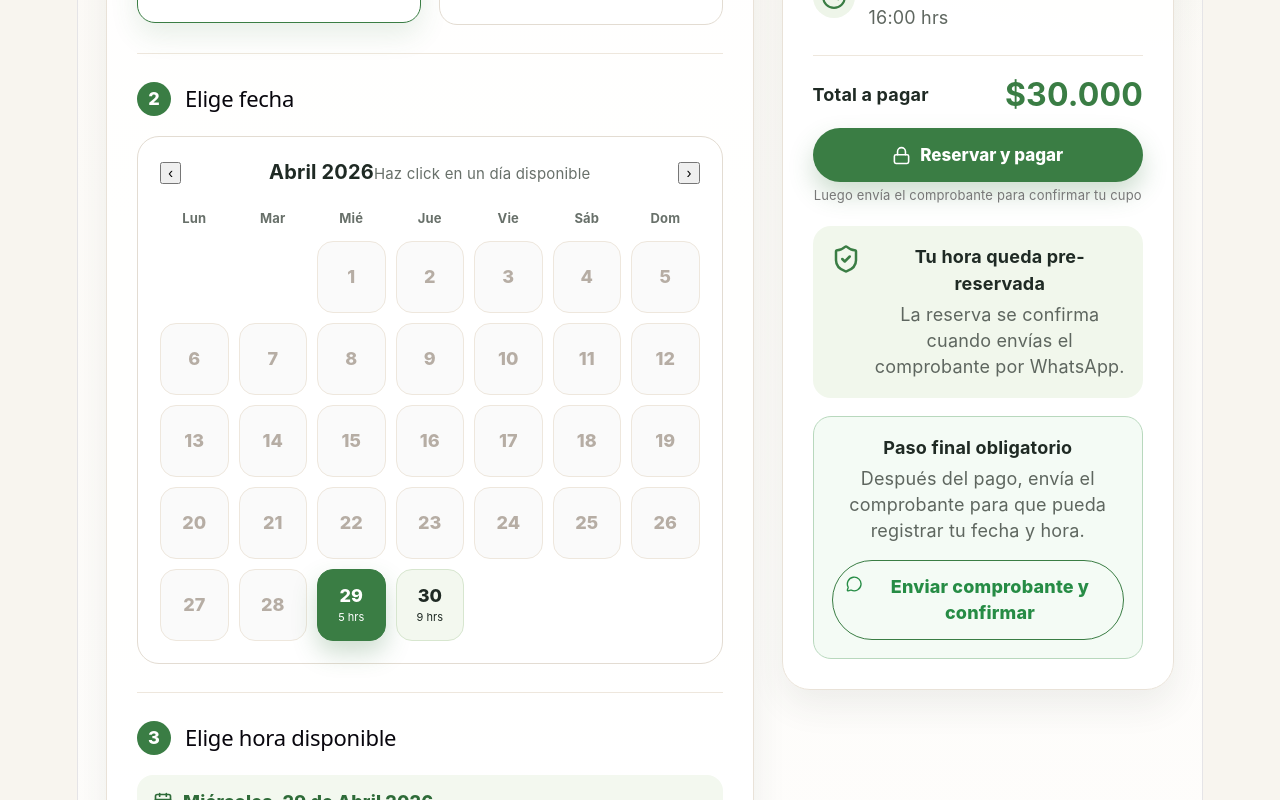
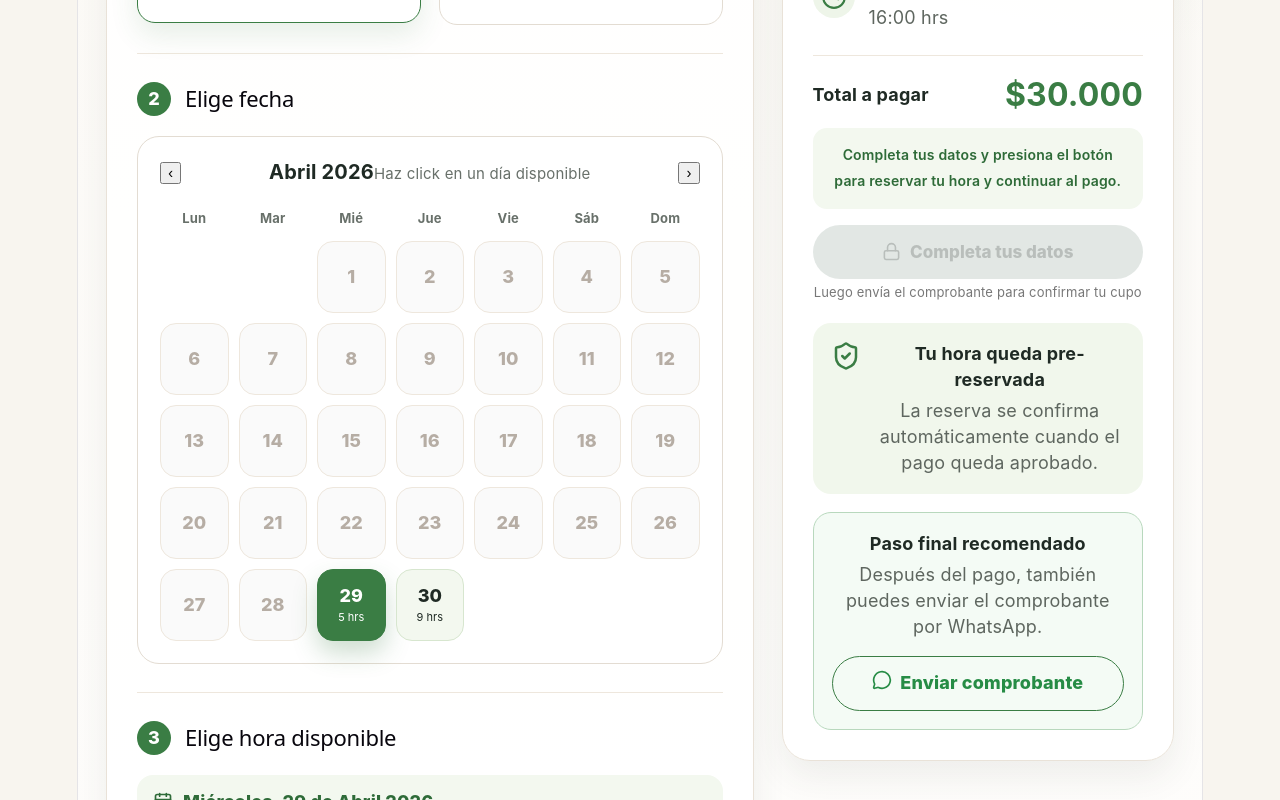
Before and after one commit to darling-rr/agenda-enfermera-metabolica, a React (Vite) app: page / in a window 1280 px wide. Shown: the part 800-1600 px from the top of the page. Built offline with nearby package versions, Linux system fonts and the light colour scheme; no server answers; the database is empty.

Commit message:
bloqueo dias y horas pasadas

```diff
--- a/src/App.jsx
+++ b/src/App.jsx
@@ -19,20 +19,19 @@ import { supabase } from "./supabaseClient";
 import "./App.css";
 
 const availability = {
-  1: ["18:00", "19:00", "20:00"], // Lunes
-  3: ["16:00", "17:00", "18:00", "19:00", "20:00"], // Miércoles
-  4: ["09:00", "10:00", "11:00", "12:00", "13:00", "14:00", "15:00", "16:00", "17:00"], // Jueves
-  5: ["09:00", "10:00", "11:00", "12:00", "13:00", "14:00", "15:00", "16:00", "17:00"], // Viernes
-  6: ["09:00", "10:00", "11:00"], // Sábado
+  1: ["18:00", "19:00", "20:00"],
+  3: ["16:00", "17:00", "18:00", "19:00", "20:00"],
+  4: ["09:00", "10:00", "11:00", "12:00", "13:00", "14:00", "15:00", "16:00", "17:00"],
+  5: ["09:00", "10:00", "11:00", "12:00", "13:00", "14:00", "15:00", "16:00", "17:00"],
+  6: ["09:00", "10:00", "11:00"],
 };
 
 const monthNames = [
   "Enero", "Febrero", "Marzo", "Abril", "Mayo", "Junio",
-  "Julio", "Agosto", "Septiembre", "Octubre", "Noviembre", "Diciembre"
+  "Julio", "Agosto", "Septiembre", "Octubre", "Noviembre", "Diciembre",
 ];
 
 const dayNames = ["Domingo", "Lunes", "Martes", "Miércoles", "Jueves", "Viernes", "Sábado"];
-const shortDayNames = ["Dom", "Lun", "Mar", "Mié", "Jue", "Vie", "Sáb"];
 
 function formatDateKey(date) {
   const year = date.getFullYear();
@@ -41,11 +40,17 @@ function formatDateKey(date) {
   return `${year}-${month}-${day}`;
 }
 
+function getSlotDate(date, time) {
+  const [hours, minutes] = time.split(":").map(Number);
+  return new Date(date.getFullYear(), date.getMonth(), date.getDate(), hours, minutes, 0, 0);
+}
+
 function App() {
-  const today = new Date();
+  const initialToday = new Date();
+
   const [selectedMode, setSelectedMode] = useState("Online");
-  const [currentMonth, setCurrentMonth] = useState(today.getMonth());
-  const [currentYear, setCurrentYear] = useState(today.getFullYear());
+  const [currentMonth, setCurrentMonth] = useState(initialToday.getMonth());
+  const [currentYear, setCurrentYear] = useState(initialToday.getFullYear());
   const [selectedDate, setSelectedDate] = useState(null);
   const [selectedTime, setSelectedTime] = useState("");
   const [bookedSlots, setBookedSlots] = useState([]);
@@ -56,41 +61,12 @@ function App() {
   const price = selectedMode === "Presencial" ? "$40.000" : "$30.000";
   const priceNumber = selectedMode === "Presencial" ? 40000 : 30000;
 
-  const calendarDays = useMemo(() => {
-    const firstDay = new Date(currentYear, currentMonth, 1);
-    const lastDay = new Date(currentYear, currentMonth + 1, 0);
-    const firstWeekDayMondayFirst = (firstDay.getDay() + 6) % 7;
-    const days = [];
-
-    for (let i = 0; i < firstWeekDayMondayFirst; i++) {
-      days.push(null);
-    }
-
-    for (let day = 1; day <= lastDay.getDate(); day++) {
-      const date = new Date(currentYear, currentMonth, day);
-      const dateKey = formatDateKey(date);
-      const times = availability[date.getDay()] || [];
-      const isPast = date < new Date(today.getFullYear(), today.getMonth(), today.getDate());
-      const availableTimes = times.filter(
-        (time) => !bookedSlots.some((slot) => slot.date === dateKey && slot.time === time && slot.mode === selectedMode)
-      );
-
-      days.push({
-        date,
-        dateKey,
-        dayNumber: day,
-        fullDay: dayNames[date.getDay()],
-        shortDay: shortDayNames[date.getDay()],
-        times,
-        availableTimes,
-        isAvailable: !isPast && availableTimes.length > 0,
-      });
-    }
-
-    return days;
-  }, [currentMonth, currentYear, bookedSlots, selectedMode]);
-
-
+  const isFormValid =
+    patient.name.trim() &&
+    patient.phone.trim() &&
+    patient.email.trim() &&
+    selectedDate &&
+    selectedTime;
 
   const loadBookedSlots = async () => {
     setLoadingBookings(true);
@@ -118,11 +94,59 @@ const activeBookings = data.filter((booking) => {
 
         return false;
       });
+
       setBookedSlots(activeBookings);
     }
 
     setLoadingBookings(false);
   };
+
+  const calendarDays = useMemo(() => {
+    const now = new Date();
+    const todayStart = new Date(now.getFullYear(), now.getMonth(), now.getDate());
+
+    const firstDay = new Date(currentYear, currentMonth, 1);
+    const lastDay = new Date(currentYear, currentMonth + 1, 0);
+    const firstWeekDayMondayFirst = (firstDay.getDay() + 6) % 7;
+    const days = [];
+
+    for (let i = 0; i < firstWeekDayMondayFirst; i++) {
+      days.push(null);
+    }
+
+    for (let day = 1; day <= lastDay.getDate(); day++) {
+      const date = new Date(currentYear, currentMonth, day);
+      const dateKey = formatDateKey(date);
+      const times = availability[date.getDay()] || [];
+
+      const isPastDate = date < todayStart;
+
+      const availableTimes = times.filter((time) => {
+        const slotDate = getSlotDate(date, time);
+
+        if (isPastDate) return false;
+        if (slotDate <= now) return false;
+
+        const isBooked = bookedSlots.some(
+          (slot) => slot.date === dateKey && slot.time === time
+        );
+
+        return !isBooked;
+      });
+
+      days.push({
+        date,
+        dateKey,
+        dayNumber: day,
+        fullDay: dayNames[date.getDay()],
+        times,
+        availableTimes,
+        isAvailable: availableTimes.length > 0,
+      });
+    }
+
+    return days;
+  }, [currentMonth, currentYear, bookedSlots]);
 
   useEffect(() => {
     loadBookedSlots();
@@ -130,21 +154,25 @@ const activeBookings = data.filter((booking) => {
 
   useEffect(() => {
     const firstAvailableDay = calendarDays.find((day) => day?.isAvailable);
+
     if (!selectedDate || !selectedDate.isAvailable) {
       setSelectedDate(firstAvailableDay || null);
       setSelectedTime(firstAvailableDay?.availableTimes[0] || "");
-    } else {
-      const updatedSelectedDate = calendarDays.find((day) => day?.dateKey === selectedDate.dateKey);
+      return;
+    }
+
+    const updatedSelectedDate = calendarDays.find(
+      (day) => day?.dateKey === selectedDate.dateKey
+    );
+
     if (updatedSelectedDate) {
       setSelectedDate(updatedSelectedDate);
+
       if (!updatedSelectedDate.availableTimes.includes(selectedTime)) {
         setSelectedTime(updatedSelectedDate.availableTimes[0] || "");
       }
     }
-    }
-  }, [calendarDays]);
-
-
+  }, [calendarDays, selectedDate, selectedTime]);
 
   const changeMonth = (direction) => {
     const newDate = new Date(currentYear, currentMonth + direction, 1);
@@ -174,13 +202,8 @@ const activeBookings = data.filter((booking) => {
   );
 
   const saveAppointment = async () => {
-    if (!selectedDate || !selectedTime) {
-      alert("Selecciona una fecha y hora antes de reservar.");
-      return;
-    }
-
-    if (!patient.name.trim() || !patient.phone.trim() || !patient.email.trim()) {
-      alert("Completa tu nombre, WhatsApp y correo antes de continuar.");
+    if (!isFormValid) {
+      alert("Completa tus datos y selecciona fecha/hora antes de continuar.");
       return;
     }
 
@@ -377,7 +400,7 @@ const activeBookings = data.filter((booking) => {
           <div className="infoBox importantBox">
             <AlertCircle size={22} />
             <p>
-              Al presionar “Reservar y pagar”, tu hora queda tomada como pendiente de pago. Después debes enviar el comprobante por WhatsApp para confirmar definitivamente.
+              Al presionar “Reservar y pagar”, tu hora queda tomada como pendiente de pago por 30 minutos. Si no completas el pago, se libera automáticamente.
             </p>
           </div>
         </div>
@@ -414,24 +437,30 @@ const activeBookings = data.filter((booking) => {
             <strong>{price}</strong>
           </div>
 
-          <button onClick={saveAppointment} disabled={isSaving} className="payButton">
-            <Lock size={19} /> {isSaving ? "Reservando..." : "Reservar y pagar"}
+          <p className="ctaText">
+            Completa tus datos y presiona el botón para reservar tu hora y continuar al pago.
+          </p>
+
+          <button onClick={saveAppointment} disabled={!isFormValid || isSaving} className="payButton">
+            <Lock size={19} />
+            {isSaving ? "Reservando..." : !isFormValid ? "Completa tus datos" : "Reservar y pagar"}
           </button>
+
           <p className="secureText">Luego envía el comprobante para confirmar tu cupo</p>
 
           <div className="safeBox">
             <ShieldCheck size={30} />
             <div>
               <strong>Tu hora queda pre-reservada</strong>
-              <p>La reserva se confirma cuando envías el comprobante por WhatsApp.</p>
+              <p>La reserva se confirma automáticamente cuando el pago queda aprobado.</p>
             </div>
           </div>
 
           <div className="whatsappBox highlightedWhatsapp">
-            <strong>Paso final obligatorio</strong>
-            <p>Después del pago, envía el comprobante para que pueda registrar tu fecha y hora.</p>
+            <strong>Paso final recomendado</strong>
+            <p>Después del pago, también puedes enviar el comprobante por WhatsApp.</p>
             <a href={`https://wa.me/56977415299?text=${whatsappMessage}`} target="_blank" rel="noreferrer">
-              <MessageCircle size={20} /> Enviar comprobante y confirmar
+              <MessageCircle size={20} /> Enviar comprobante
             </a>
           </div>
         </aside>
```
Lines whose indentation alone changed are shown as unchanged.
